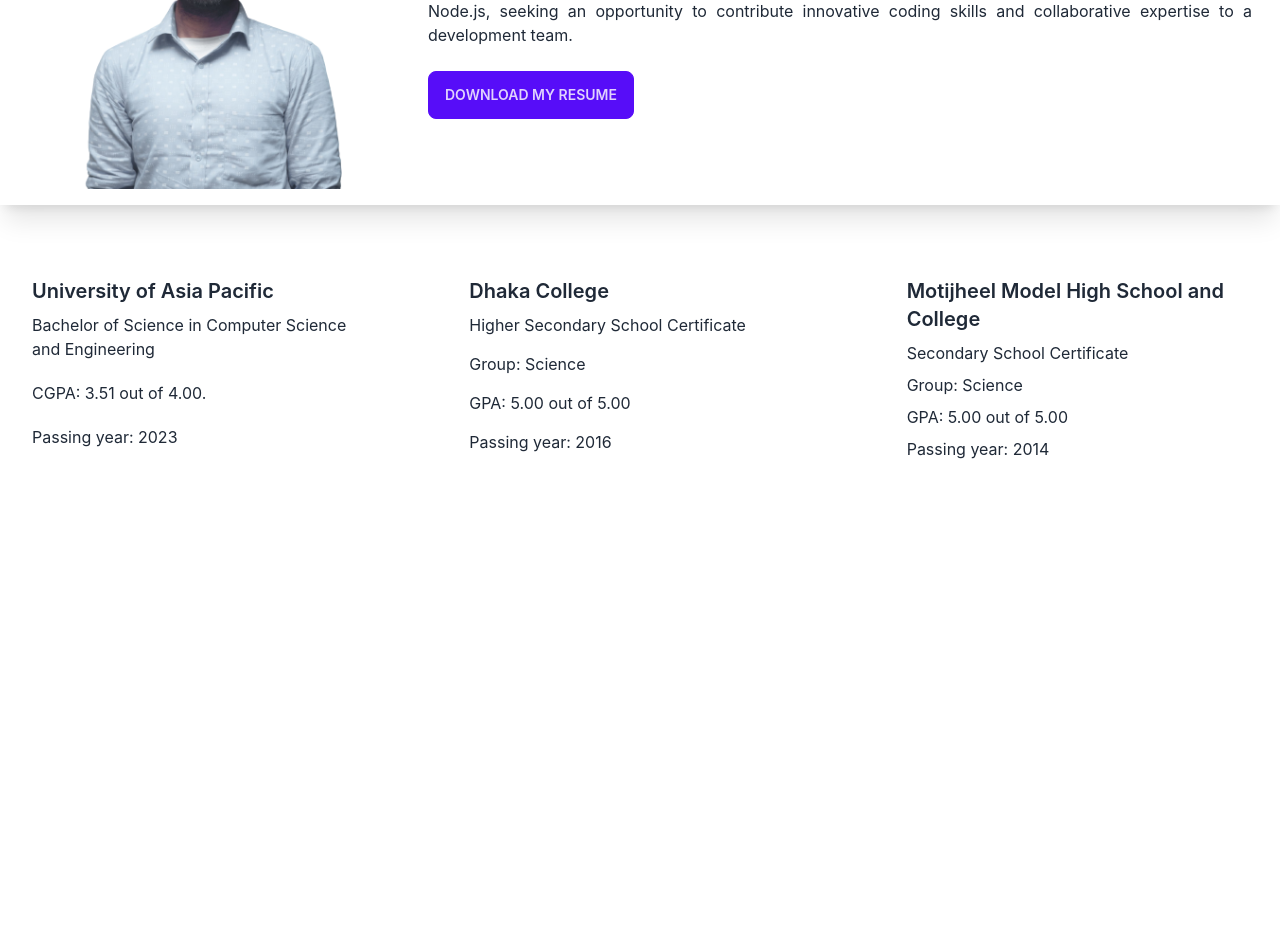
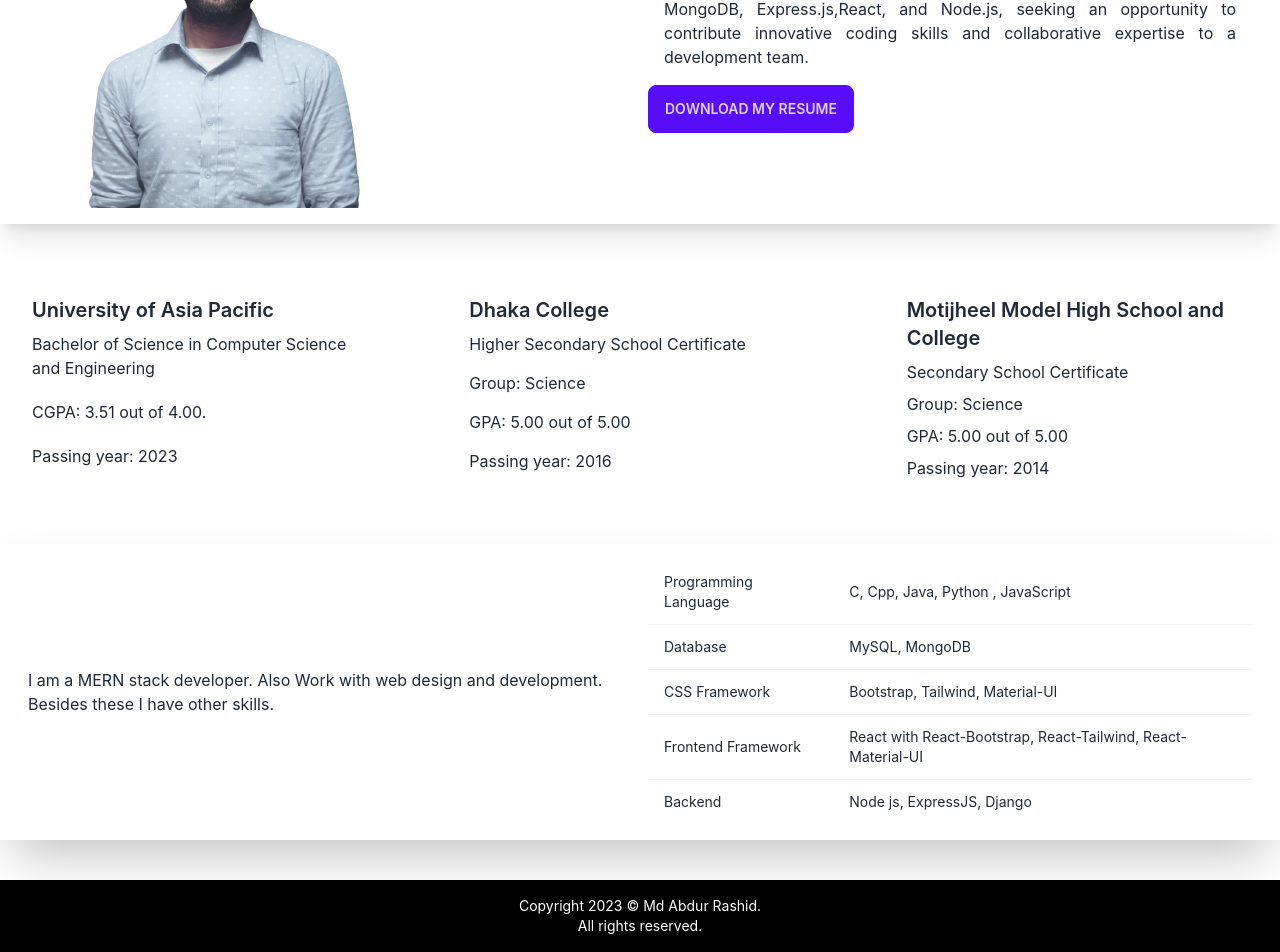
Before and after one commit to Sawom/Md_Abdur_Rashid, a React (Create React App) app: page / in a window 1280 px wide. Shown: the part 234-1186 px from the top of the page. Before the commit the page ends 800 px from the top, so only its background shows below. Built offline with nearby package versions, Linux system fonts and the light colour scheme.

Commit message:
footer and skills section added

```diff
--- a/src/App.js
+++ b/src/App.js
@@ -7,7 +7,7 @@ import Home from './Components/Home/Home/Home';
 
 function App() {
   return (
-    < >
+    <div >
         <BrowserRouter>
           <Header></Header>
           <Routes>
@@ -19,7 +19,7 @@ function App() {
 
 
 
-    </>
+    </div>
   );
 }
 
--- a/src/Components/Footer/Footer.js
+++ b/src/Components/Footer/Footer.js
@@ -1,9 +1,14 @@
 import React from 'react';
 
 const Footer = () => {
+    const currentYear = new Date().getFullYear();
     return (
         <div>
-
+            <footer className="footer mt-10 footer-center p-4 bg-black text-white">
+                    <div>
+                        <p>Copyright {currentYear} © Md Abdur Rashid. <br /> All rights reserved.</p>
+                    </div>
+            </footer>
         </div>
     );
 };
--- a/src/Components/Header/Header.js
+++ b/src/Components/Header/Header.js
@@ -4,7 +4,7 @@ import './Header.css';
 
 const Header = () => {
     return (
-        <div className=' bg-base-200  ' >
+        <div className=' bg-base-200 ' >
                      {/* 1st */}
                 <div className='navbar container mx-auto' >
                     <div className="navbar-start">
--- a/src/Components/Home/About/About.js
+++ b/src/Components/Home/About/About.js
@@ -8,10 +8,12 @@ const About = () => {
             {/* from daisy ui */}
            <div className="hero px-3 shadow-xl bg-base-100">
                 <div className="hero-content flex-col lg:flex-row md:flex-row">
-                    <img src={Me} className="max-w-sm rounded-lg " />
-                    <div>
+                    <div style={{width: '50%'}} >
+                        <img alt='my pics' src={Me} className="max-w-full h-auto rounded-lg " />
+                    </div>
+                    <div style={{width: '50%'}} >
                     <h1 className="text-2xl font-bold">Md. Abdur Rashid</h1>
-                    <p className="py-6 pStyle">
+                    <p className="p-4 pStyle">
                         Motivated to use my skills in web application development. Proficient in MongoDB, Express.js,React, and Node.js, seeking an opportunity to contribute innovative coding skills and collaborative expertise to a development team.
                         </p>
                     <button className="btn btn-primary">Download My Resume </button>
--- a/src/Components/Home/Home/Home.js
+++ b/src/Components/Home/Home/Home.js
@@ -1,12 +1,14 @@
 import React from 'react';
 import About from '../About/About';
 import Education from '../Education/Education';
+import Skills from '../Skills/Skills';
 
 const Home = () => {
     return (
         <div className='container mx-auto' >
             <About></About>
             <Education></Education>
+            <Skills></Skills>
         </div>
     );
 };
--- /dev/null
+++ b/src/Components/Home/Skills/Skills.js
@@ -0,0 +1,53 @@
+import React from 'react';
+
+const Skills = () => {
+    return (
+        <div className='container mt-8 mx-auto' >
+            {/*  */}
+            <div className="hero shadow-2xl px-3">
+                <div className="hero-content flex-col lg:flex-row md:flex-row">
+                    {/* 1st */}
+                    <div style={{width: '50%'}} >
+                    I am a MERN stack developer. Also Work with web design and development. Besides these I have other skills.
+                    </div>
+                    {/* 2nd table section*/}
+                    <div style={{width: '50%'}} >
+                        <div className="overflow-x-auto">
+                            <table className="table">
+                                <tbody>
+                                    {/* row 1 */}
+                                    <tr className="hover">
+                                        <td>Programming Language</td>
+                                        <td>C, Cpp, Java, Python , JavaScript</td>
+                                    </tr>
+                                    {/* row 2 */}
+                                    <tr className="hover">
+                                        <td>Database</td>
+                                        <td>MySQL, MongoDB</td>
+                                    </tr>
+                                    {/* row 3 */}
+                                    <tr className="hover">
+                                        <td>CSS Framework</td>
+                                        <td>Bootstrap, Tailwind, Material-UI</td>
+                                    </tr>
+                                    {/* row 4 */}
+                                    <tr className="hover">
+                                        <td>Frontend Framework</td>
+                                        <td>React with React-Bootstrap, React-Tailwind, React-Material-UI</td>
+                                    </tr>
+                                    {/* row 5 */}
+                                    <tr className="hover">
+                                        <td>Backend</td>
+                                        <td>Node js, ExpressJS, Django</td>
+                                    </tr>
+                                </tbody>
+                            </table>
+                        </div>
+                    </div>
+                </div>
+            </div>
+        </div>
+    );
+};
+
+export default Skills;
```
Also changed, not shown: src/Components/Header/Header.css (line endings or trailing spaces).
